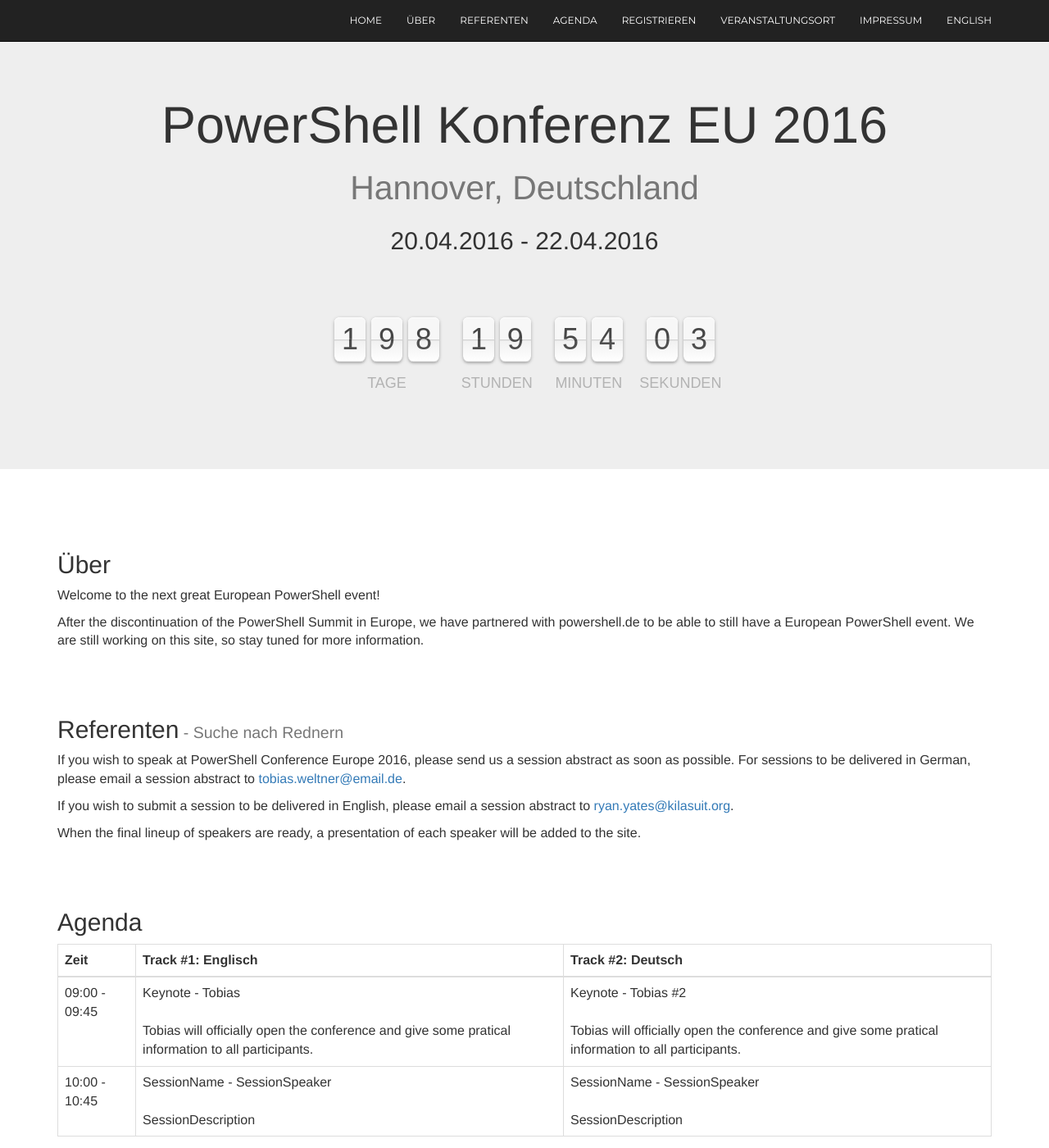
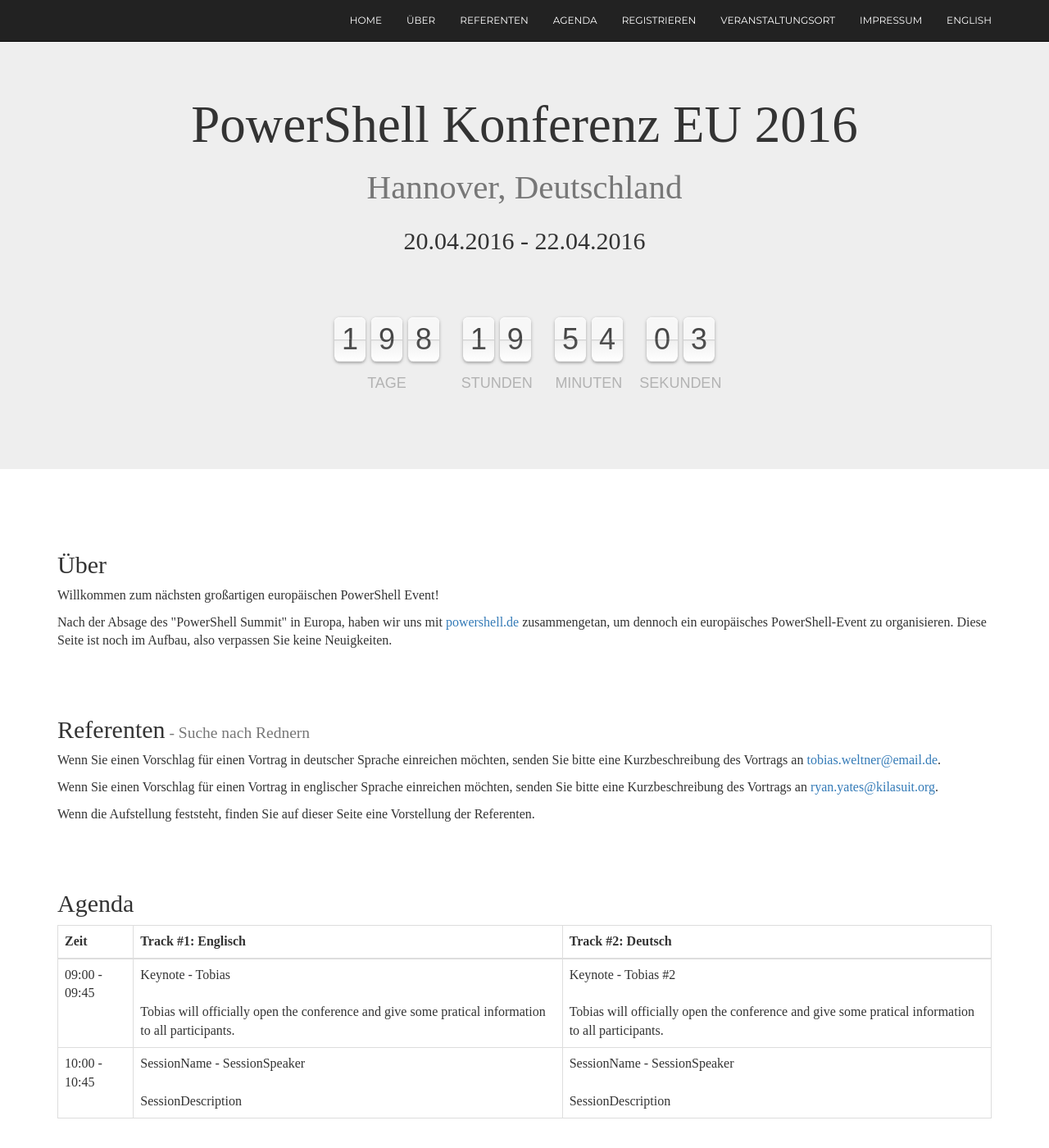
Before and after one commit to PowerShellConferenceEU/website-archive, a Jekyll site: the page built from de/index.html, in a window 1280 px wide and 1400 px high. Shown: the whole window at 82% size. Built offline with Jekyll 4.4.1, drawn with Linux system fonts in a browser that asks for light colours; nearby versions of some CDN libraries; some web fonts are replaced.

Commit message:
New font + more translations

```diff
--- a/_includes/de/about.html
+++ b/_includes/de/about.html
@@ -1,9 +1,9 @@
 <section id="about">
 	<div class="container">
 		<h2>Über</h2>
-		<p>Welcome to the next great European PowerShell event!</p>
-		<p>After the discontinuation of the PowerShell Summit in Europe, we have partnered with powershell.de to be able to still
-			have a European PowerShell event. We are still working on this site, so stay tuned for more information.
+		<p>Willkommen zum n&aumlchsten gro&szlig;artigen europ&auml;ischen PowerShell Event!</p>
+		<p>Nach der Absage des "PowerShell Summit" in Europa, haben wir uns mit <a href="http://www.powershell.de">powershell.de</a> zusammengetan, um dennoch ein
+			europ&auml;isches PowerShell-Event zu organisieren. Diese Seite ist noch im Aufbau, also verpassen Sie keine Neuigkeiten.
 		</p>
 	</div>
 </section>
--- a/_includes/de/speakers.html
+++ b/_includes/de/speakers.html
@@ -2,15 +2,15 @@
 <div class="container">
 	<h2>Referenten<small> - Suche nach Rednern</small></h2>
 	<p>
-		If you wish to speak at PowerShell Conference Europe 2016, please send us a session abstract as soon as possible.
-		For sessions to be delivered in German, please email a session abstract to
-		<a href="mailto:tobias.weltner@email.de">tobias.weltner@email.de</a>.
+		Wenn Sie einen Vorschlag für einen Vortrag in deutscher Sprache einreichen möchten, senden Sie bitte eine Kurzbeschreibung
+		des Vortrags an <a href="mailto:tobias.weltner@email.de">tobias.weltner@email.de</a>.
 	</p>
 	<p>
-		If you wish to submit a session to be delivered in English, please email a session abstract to <a href="mailto:ryan.yates@kilasuit.org">ryan.yates@kilasuit.org</a>.
+		Wenn Sie einen Vorschlag für einen Vortrag in englischer Sprache einreichen möchten, senden Sie bitte eine Kurzbeschreibung
+		des Vortrags an <a href="mailto:ryan.yates@kilasuit.org">ryan.yates@kilasuit.org</a>.
 	</p>
 	<p>
-		When the final lineup of speakers are ready, a presentation of each speaker will be added to the site.
+		Wenn die Aufstellung feststeht, finden Sie auf dieser Seite eine Vorstellung der Referenten.
 	</p>
 </div>
 </section>
--- a/_layouts/scaffolding.html
+++ b/_layouts/scaffolding.html
@@ -24,6 +24,7 @@
     <!-- Custom Fonts -->
     <link href="http://fonts.googleapis.com/css?family=Montserrat:400,700" rel="stylesheet" type="text/css">
     <link href='http://fonts.googleapis.com/css?family=Kaushan+Script' rel='stylesheet' type='text/css'>
+    <link href='https://fonts.googleapis.com/css?family=Halant' rel='stylesheet' type='text/css'>
 
     <!-- HTML5 shim and Respond.js for IE8 support of HTML5 elements and media queries -->
     <!-- WARNING: Respond.js doesn't work if you view the page via file:// -->
--- a/css/custom.css
+++ b/css/custom.css
@@ -3,6 +3,7 @@
   padding-top: 50px;
   padding-bottom: 20px;
   font-size: 16px;
+  font-family: 'Halant', serif;
 }
 
 section {
```
